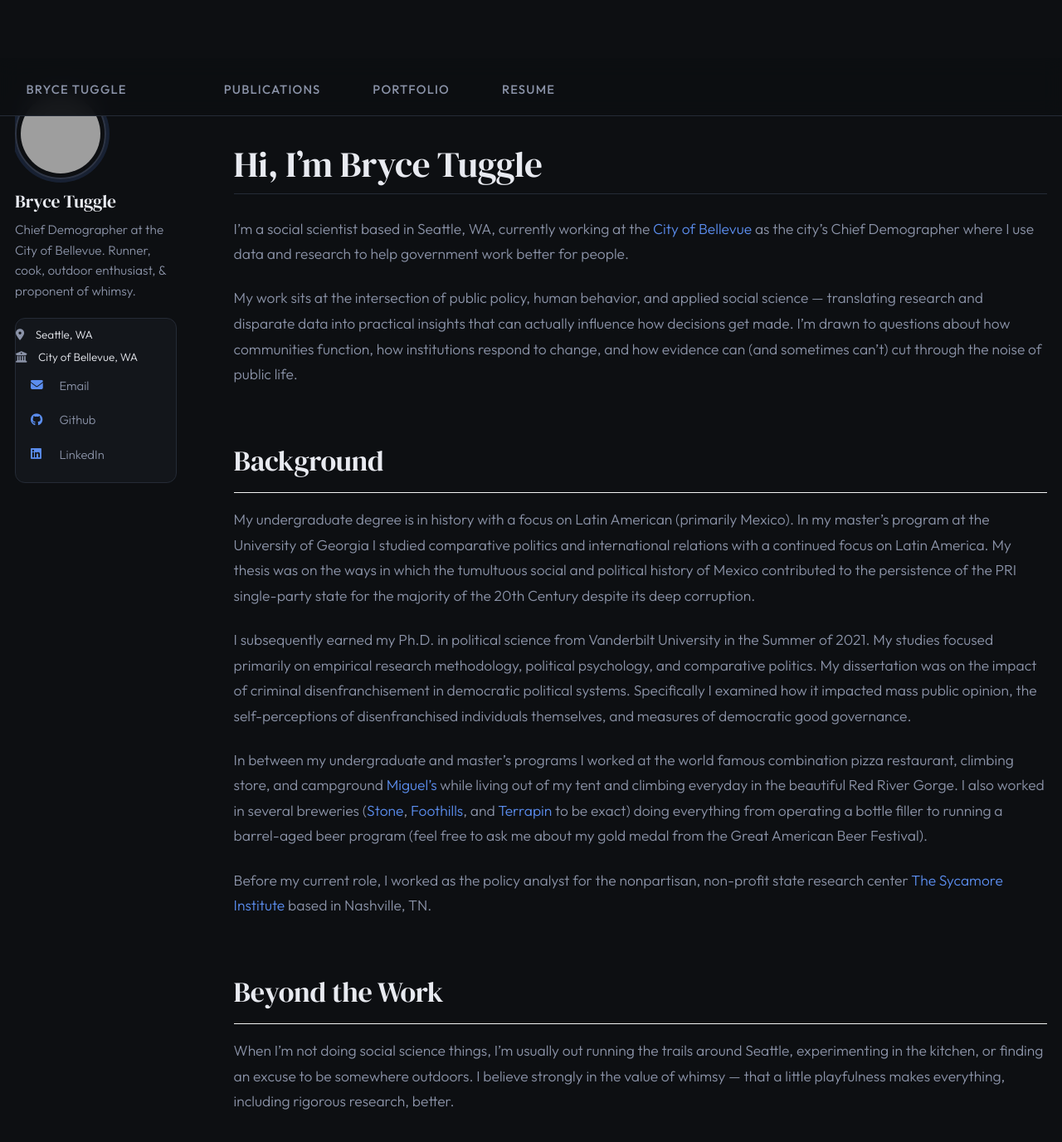
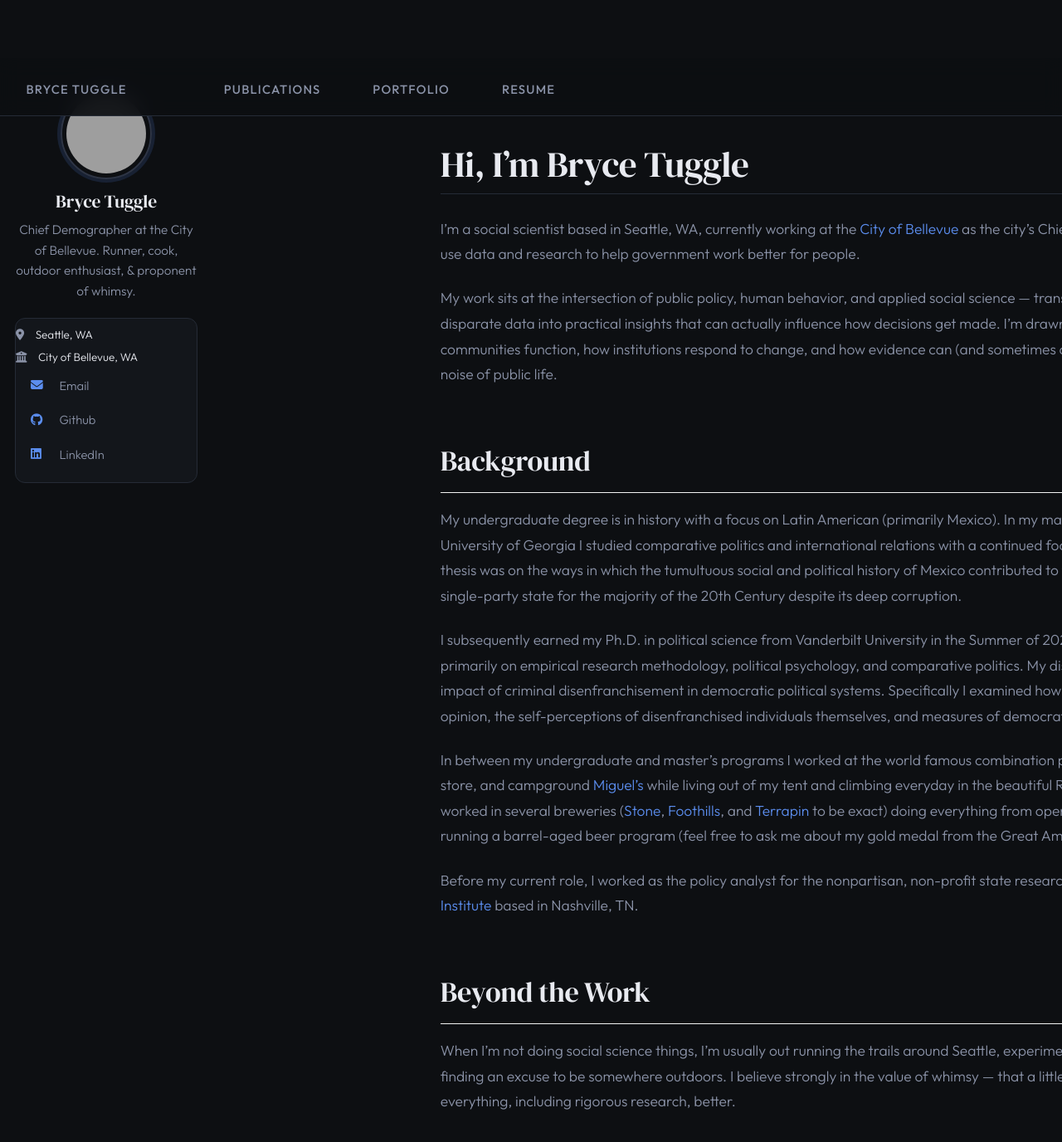
Before and after one commit to bwtuggle/bwtuggle.github.io, a Jekyll site: the page built from _pages/about.md, in a window 1280 px wide and 1400 px high. Shown: the top 1376 px of the window at 83% size. Built offline with Jekyll 4.4.1, drawn with Linux system fonts in a browser that asks for light colours; some web fonts are replaced.

Commit message:
Fix sidebar layout and center content
Added styles to fix sidebar width and layout, ensuring it does not overlap with content. Centered sidebar content and adjusted margins for responsive design.

```diff
--- a/assets/css/custom.css
+++ b/assets/css/custom.css
@@ -514,6 +514,69 @@ tbody td {
   color: var(--text-primary);
 }
 
+/* ── Sidebar Width & Layout Fix ───────────────────────────── */
+
+/* Shrink the sidebar and ensure it doesn't overlap content */
+.sidebar.sticky {
+  width: 200px !important;
+  min-width: 200px !important;
+  max-width: 200px !important;
+  text-align: center !important;
+  padding-right: 0 !important;
+  float: left !important;
+  overflow: visible !important;
+}
+
+/* Center all sidebar content */
+.author__avatar,
+.author__content,
+.author__urls-wrapper {
+  text-align: center !important;
+  display: block !important;
+  margin-left: auto !important;
+  margin-right: auto !important;
+}
+
+.author__avatar {
+  margin-bottom: 0.75rem !important;
+}
+
+.author__avatar img {
+  display: block !important;
+  margin: 0 auto !important;
+}
+
+.author__urls {
+  text-align: left !important; /* keep link text left-aligned inside the dropdown */
+}
+
+/* Push page content away from the sidebar */
+@media (min-width: 64em) {
+  .sidebar ~ .page,
+  .sidebar ~ #main,
+  .page__inner-wrap {
+    margin-left: 220px !important;
+  }
+
+  /* Minimal Mistakes uses a float layout — give the main content a clear left margin */
+  .page {
+    width: calc(100% - 220px) !important;
+    float: right !important;
+  }
+}
+
+@media (min-width: 80em) {
+  .sidebar.sticky {
+    width: 220px !important;
+    min-width: 220px !important;
+    max-width: 220px !important;
+  }
+
+  .page {
+    width: calc(100% - 240px) !important;
+  }
+}
+
 /* ── Subtle page entry animation ─────────────────────────── */
 @keyframes fadeUp {
   from { opacity: 0; transform: translateY(12px); }
```
